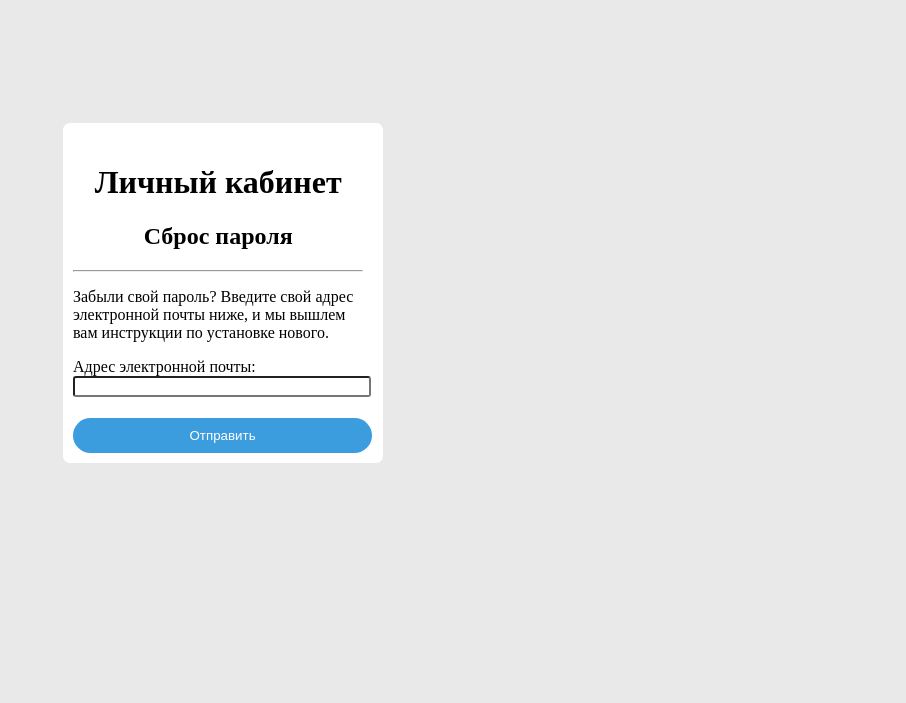
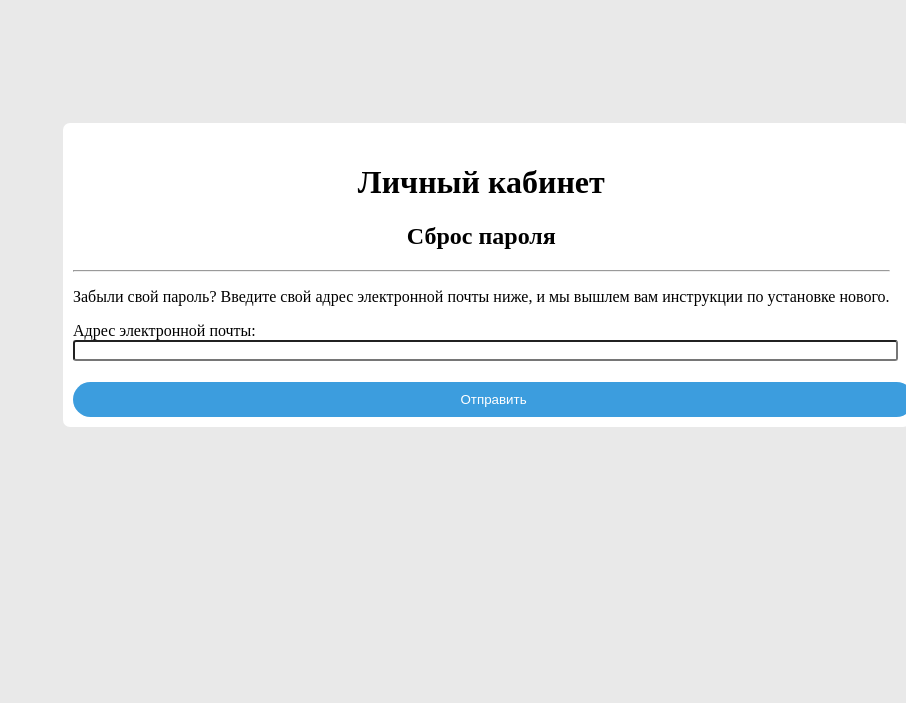
Before and after one commit to mas-gae76/Ad-site, a Django app: page /accounts/reset_password/ in a window 1320 px wide. Shown: the top 703 px of the page, without its empty margins (414-1320 px from the left). Run offline with Django 3.2, Linux system fonts and the light colour scheme.

Commit message:
changed pc view width

```diff
--- a/samplesite/accounts/static/style.css
+++ b/samplesite/accounts/static/style.css
@@ -10,7 +10,7 @@ body {
 
 .form {
     position: relative;
-    width: 22%;
+    width: fit-content;
     height: fit-content;
     top: 30%;
     left: 45%;
```
